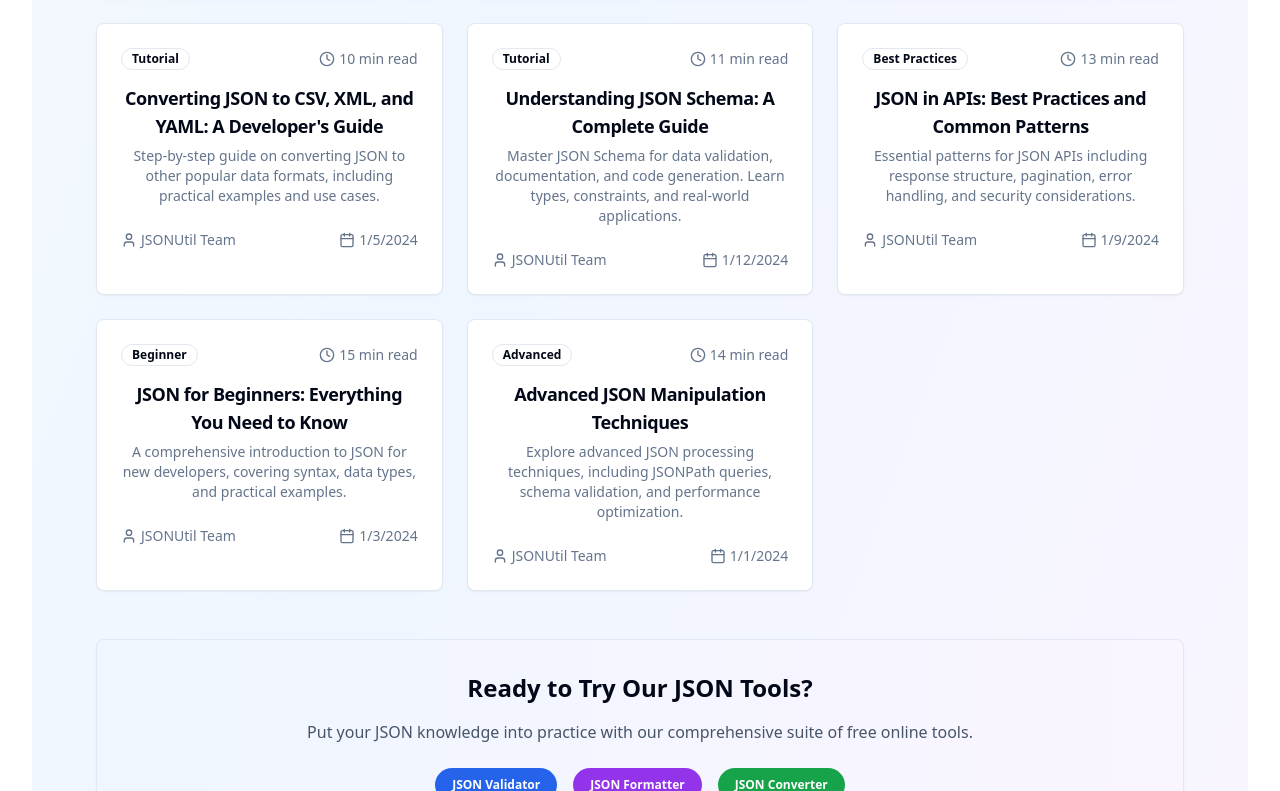
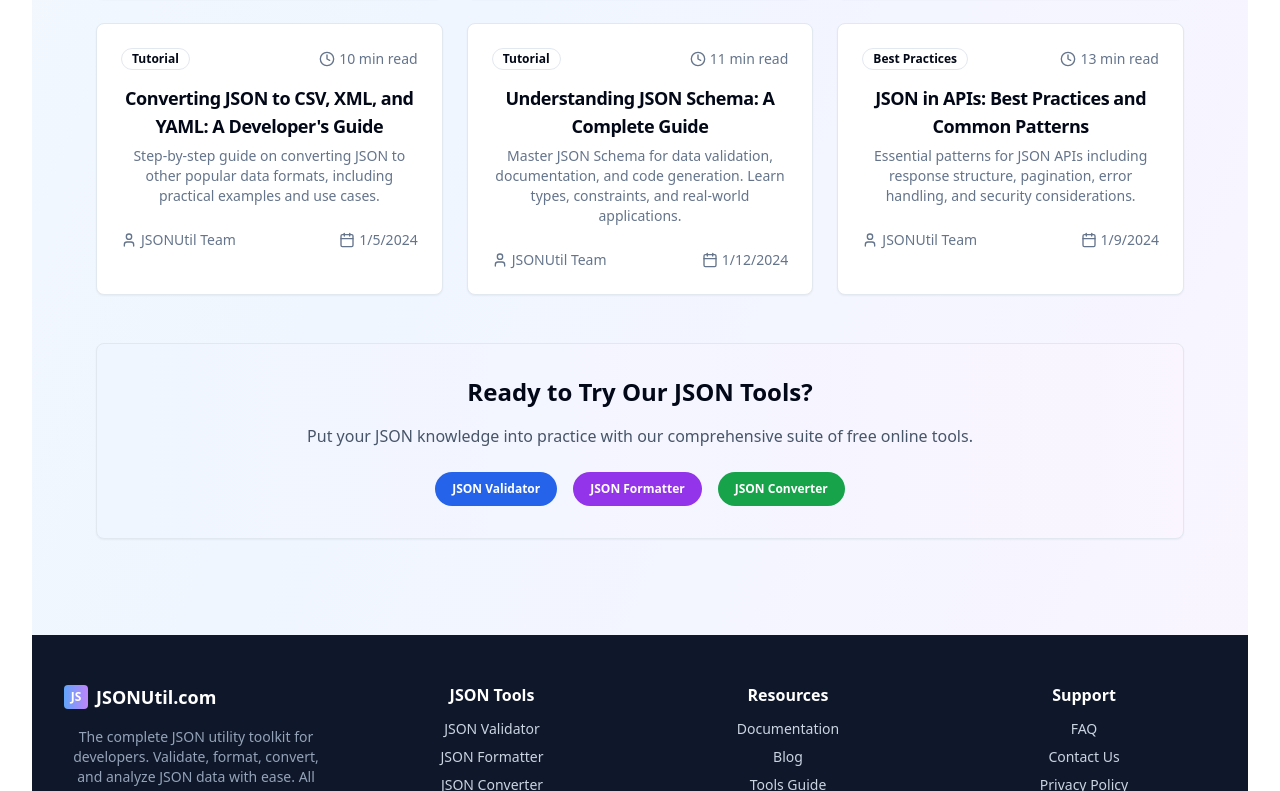
Before and after one commit to amarnathraju/jsonutil.com, a React (Vite) app: page /blog in a window 1280 px wide. Shown: the part 2000-2791 px from the top of the page. Built offline with nearby package versions, Linux system fonts and the light colour scheme.

Commit message:
Updated Blog.tsx

```diff
--- a/src/pages/Blog.tsx
+++ b/src/pages/Blog.tsx
@@ -97,30 +97,10 @@ const Blog = () => {
       publishDate: '2024-01-09',
       author: 'JSONUtil Team',
       featured: false
-    },
-    {
-      id: 'json-beginners-guide',
-      title: 'JSON for Beginners: Everything You Need to Know',
-      description: 'A comprehensive introduction to JSON for new developers, covering syntax, data types, and practical examples.',
-      category: 'Beginner',
-      readTime: '15 min read',
-      publishDate: '2024-01-03',
-      author: 'JSONUtil Team',
-      featured: false
-    },
-    {
-      id: 'advanced-json-techniques',
-      title: 'Advanced JSON Manipulation Techniques',
-      description: 'Explore advanced JSON processing techniques, including JSONPath queries, schema validation, and performance optimization.',
-      category: 'Advanced',
-      readTime: '14 min read',
-      publishDate: '2024-01-01',
-      author: 'JSONUtil Team',
-      featured: false
     }
   ];
 
-  const categories = ['All', 'Tutorial', 'Best Practices', 'Tips & Tricks', 'Performance', 'Comparison', 'Beginner', 'Advanced'];
+  const categories = ['All', 'Tutorial', 'Best Practices', 'Tips & Tricks', 'Performance', 'Comparison'];
 
   return (
     <>
```
